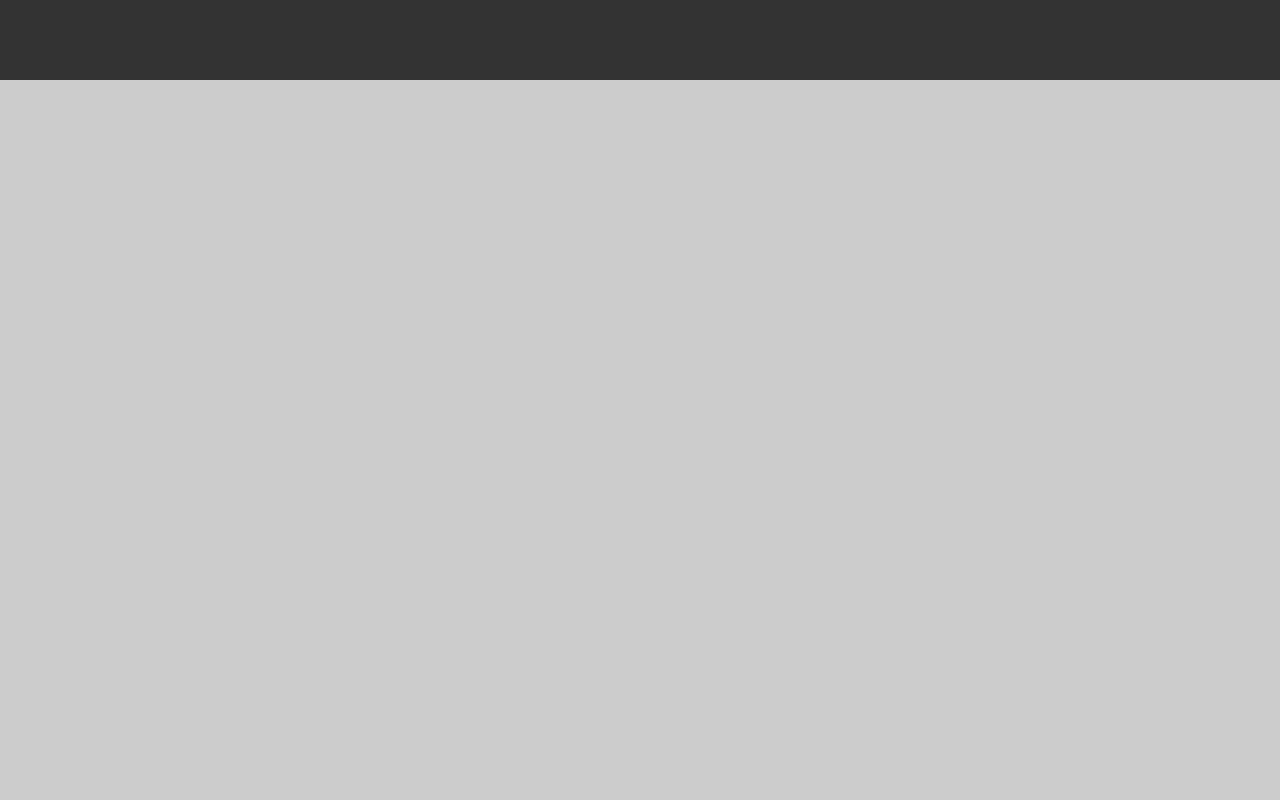
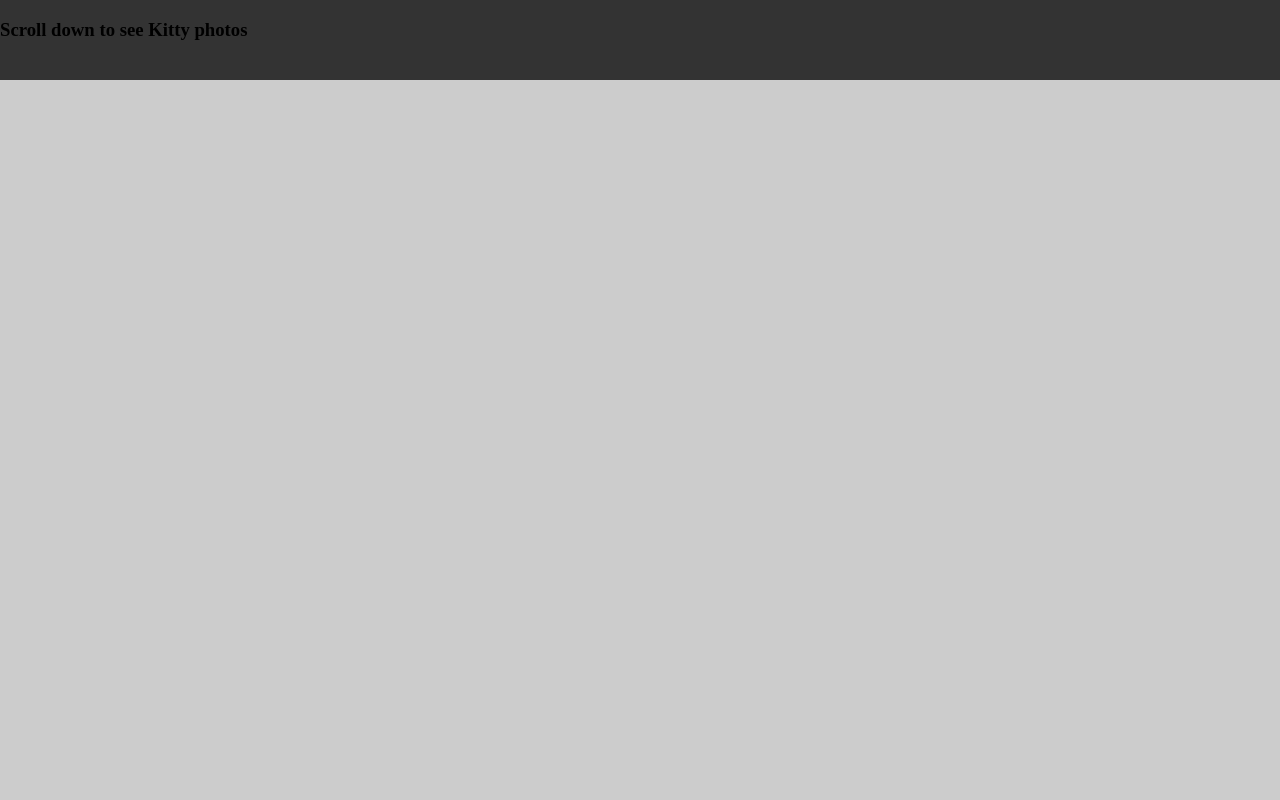
Before and after one commit to a-newcomer/photo-drop-scroll-animation, a plain HTML site: page index.html in a window 1280 px wide. Shown: the top 800 px of the page. Drawn offline with nearby package versions, Linux system fonts and the light colour scheme.

Commit message:
Added headline with directions

```diff
--- a/index.html
+++ b/index.html
@@ -16,6 +16,7 @@
       <div id="wrap">
 
         <header>
+          <h3>Scroll down to see Kitty photos</h3>
         </header>
 
         <article>
--- a/styles.less
+++ b/styles.less
@@ -90,6 +90,9 @@ body {
       flex-flow: column nowrap;
       background-color: #ccc;
     }
+    h3 {
+      color: #fff;
+    }
     article {
       flex-shrink: 1;
         /*top of kitty photos must start below viewport - take padding-bottom below into viewport calcs, or use 'align-items:flex-center' and no padding-bottom*/
```
